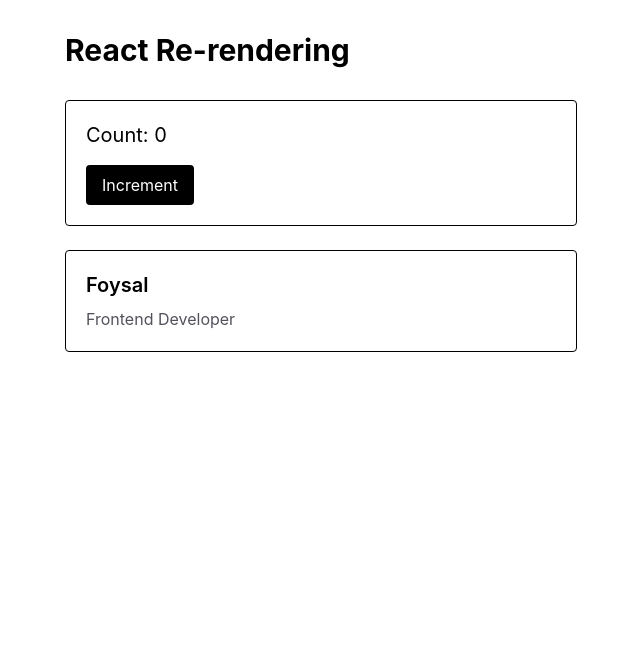
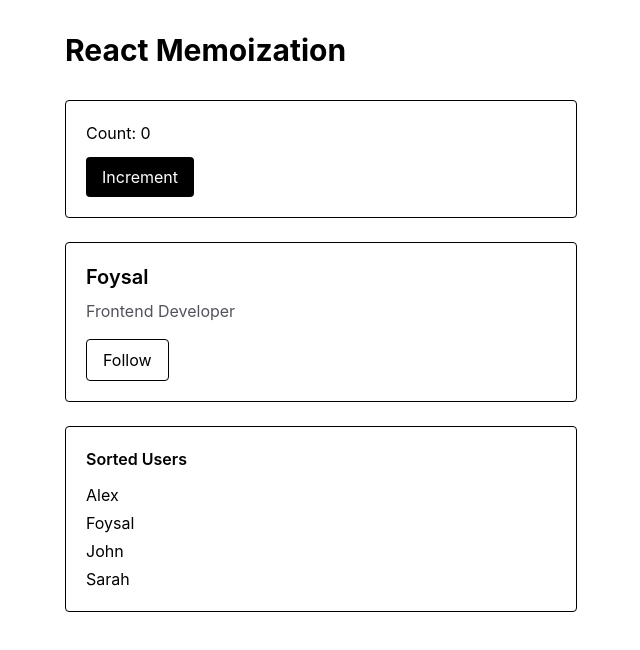
Before and after one commit to foysaliio/React-Mastery-Journey, a React (Vite) app: page / in a window 1280 px wide. Shown: the top 650 px of the page, without its empty margins (319-959 px from the left). Built offline with nearby package versions, Linux system fonts and the light colour scheme.

Commit message:
feat(react): optimize renders with memoization

```diff
--- a/src/App.tsx
+++ b/src/App.tsx
@@ -1,31 +1,51 @@
-import { useState } from "react";
+import { useCallback, useMemo, useState } from "react";
 
 import ProfileCard from "./components/ProfileCard";
 
 export default function App() {
   const [count, setCount] = useState(0);
 
-  console.log("App rendered");
+  const [users] = useState(["Foysal", "Alex", "Sarah", "John"]);
+
+  const sortedUsers = useMemo(() => {
+    console.log("Sorting users...");
+
+    return [...users].sort();
+  }, [users]);
+
+  const handleFollow = useCallback(() => {
+    console.log("Following Foysal");
+  }, []);
 
   return (
     <main className="mx-auto max-w-xl p-8">
-      <h1 className="text-3xl font-bold">React Re-rendering</h1>
+      <h1 className="text-3xl font-bold">React Memoization</h1>
 
       <div className="mt-8 space-y-6">
         <div className="rounded border p-5">
-          <p className="text-xl">Count: {count}</p>
+          <p>Count: {count}</p>
 
           <button
             type="button"
             onClick={() => setCount((current) => current + 1)}
-            className="mt-4 rounded bg-black
+            className="mt-3 rounded bg-black
               px-4 py-2 text-white"
           >
             Increment
           </button>
         </div>
 
-        <ProfileCard name="Foysal" />
+        <ProfileCard name="Foysal" onFollow={handleFollow} />
+
+        <section className="rounded border p-5">
+          <h2 className="font-semibold">Sorted Users</h2>
+
+          <ul className="mt-3 space-y-1">
+            {sortedUsers.map((user) => (
+              <li key={user}>{user}</li>
+            ))}
+          </ul>
+        </section>
       </div>
     </main>
   );
--- a/src/components/ProfileCard.tsx
+++ b/src/components/ProfileCard.tsx
@@ -1,8 +1,11 @@
+import { memo } from "react";
+
 type ProfileCardProps = {
   name: string;
+  onFollow: () => void;
 };
 
-export default function ProfileCard({ name }: ProfileCardProps) {
+function ProfileCard({ name, onFollow }: ProfileCardProps) {
   console.log("ProfileCard rendered");
 
   return (
@@ -10,6 +13,17 @@
       <h2 className="text-xl font-semibold">{name}</h2>
 
       <p className="mt-2 text-zinc-600">Frontend Developer</p>
+
+      <button
+        type="button"
+        onClick={onFollow}
+        className="mt-4 rounded border
+          px-4 py-2"
+      >
+        Follow
+      </button>
     </section>
   );
 }
+
+export default memo(ProfileCard);
```
